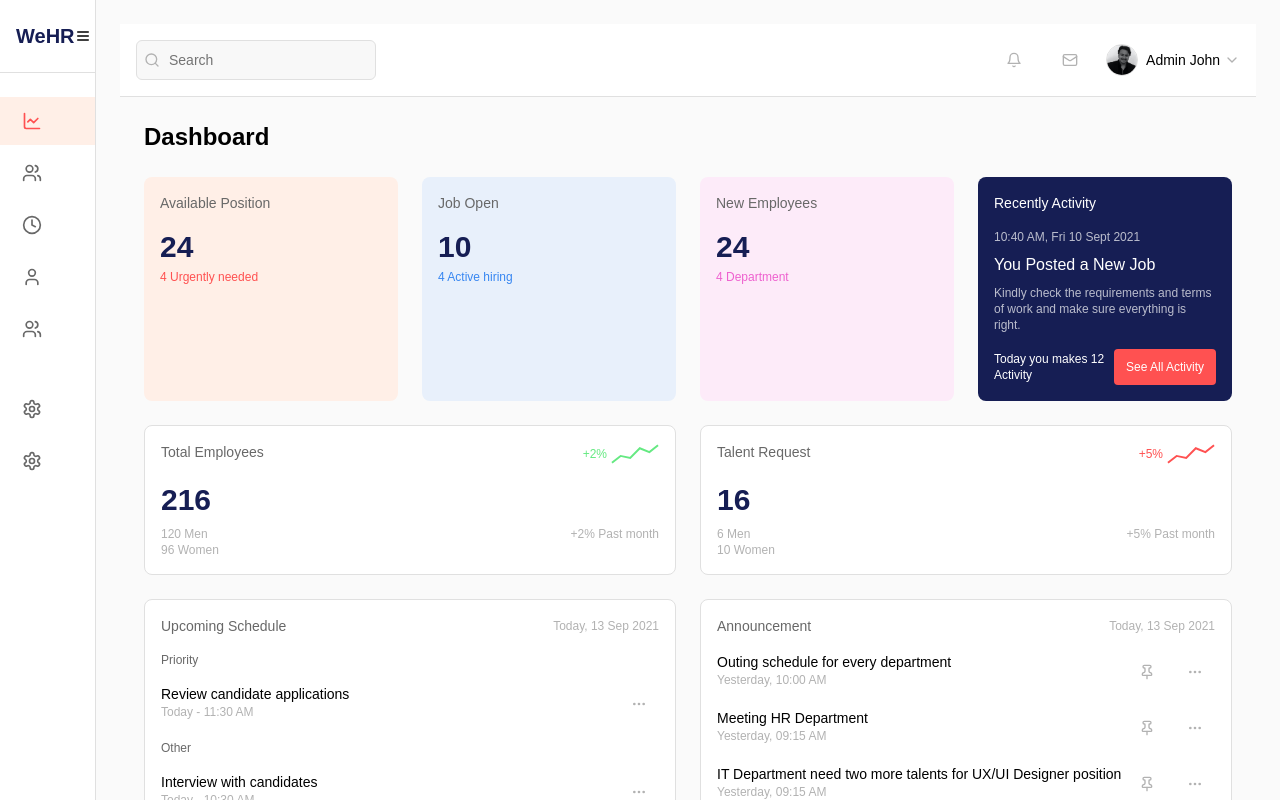
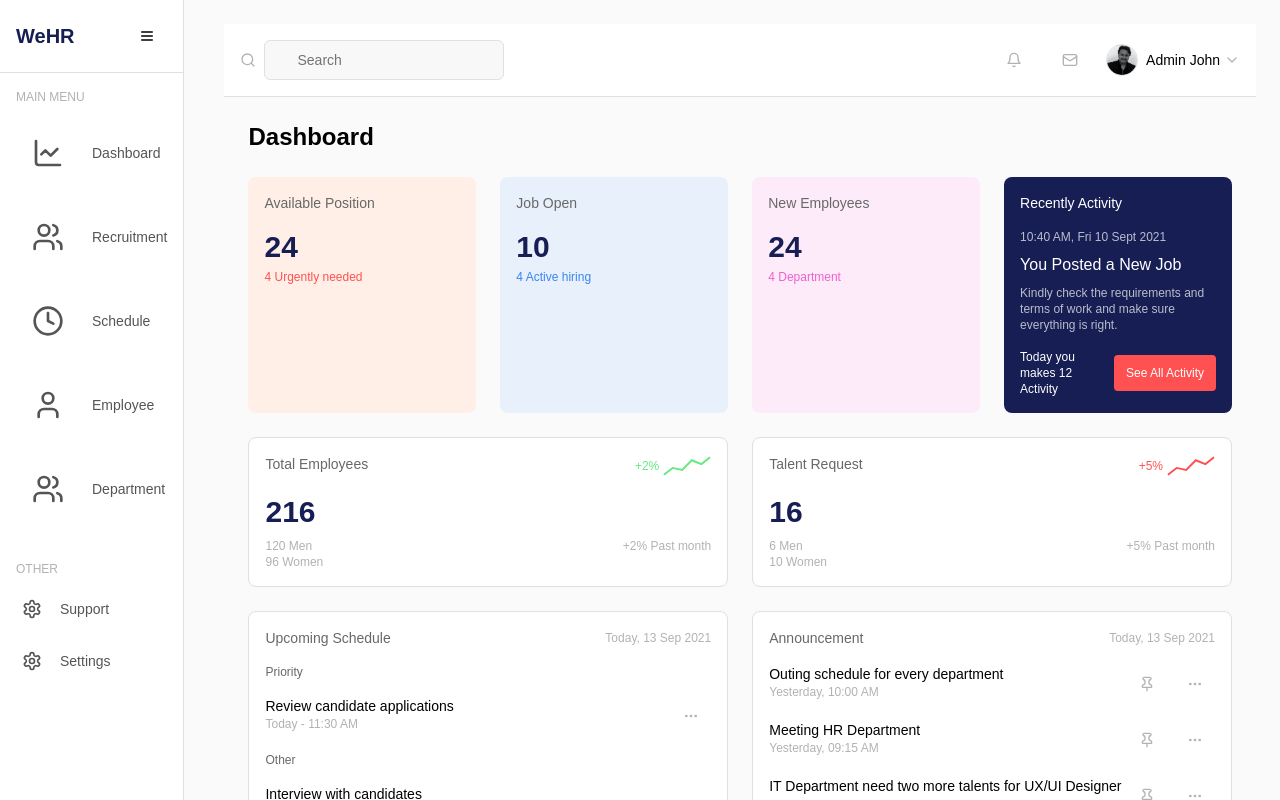
Before and after one commit to Atharvshukla/DiGiLABS-Assignment-, a Next.js app: page / in a window 1280 px wide. Shown: the top 800 px of the page. Built offline with nearby package versions, Linux system fonts and the light colour scheme.

Commit message:
frontend Updated various updates in frontend

```diff
--- a/dashboard.tsx
+++ b/dashboard.tsx
@@ -21,17 +21,19 @@ import { Input } from "@/components/ui/input"
 import img from "@/components/image.jpg"
 
 export default function Dashboard() {
-  const [sidebarOpen, setSidebarOpen] = useState(false)
+  const [sidebarOpen, setSidebarOpen] = useState(true)
 
   return (
     <div className="flex min-h-screen bg-[#fafafa]">
       {/* Sidebar */}
       <div
-        className={`bg-white border-r border-[#e0e0e0] transition-all duration-300 ${sidebarOpen ? "w-68" : "w-24"} fixed md:relative`}
+        className={`bg-white border-r border-[#e0e0e0] transition-all duration-500 ease-in-out ${
+          sidebarOpen ? "w-68" : "w-0"
+        } fixed md:relative`}
       >
-        <div className="p-4 border-b border-[#e0e0e0] flex items-center">
+        <div className={`p-4 border-b border-[#e0e0e0] flex items-center ${sidebarOpen ? "" : "hidden md:flex"}`}>
           <h1 className="text-xl font-bold text-[#161e54]">WeHR</h1>
-          <Button variant="ghost" size="icon" className="ml-auto" onClick={() => setSidebarOpen(!sidebarOpen)}>
+          <Button variant="ghost" size="icon" className="ml-auto transition-all duration-500 ease-in-out" onClick={() => setSidebarOpen(!sidebarOpen)}>
             <Menu className="h-5 w-5" />
           </Button>
         </div>
@@ -40,37 +42,37 @@ export default function Dashboard() {
           <div className="px-4 mb-2 text-xs font-medium text-[#b2b2b2]">{sidebarOpen ? "MAIN MENU" : ""}</div>
 
           <nav className="space-y-1">
-            <a href="#" className="flex items-center px-4 py-2 text-sm font-medium text-[#ff5151] bg-[#ffefe7] hover:text-[#ff5151] hover:bg-[#ffefe7]">
-              <div className="flex items-center justify-center w-8 h-8">
-                <LineChart className="h-5 w-5" />
+            <a href="#" className={`flex items-center px-4 py-2 text-sm font-medium ${sidebarOpen ? "text-[rgb(85,85,85)] bg-transparent hover:bg-[#ffefe7]" : "hidden md:flex"}`}>
+              <div className="flex items-center justify-center w-16 h-16 hover:bg-[#ffefe7]">
+                <LineChart className="h-8 w-8" />
               </div>
               {sidebarOpen && <span className="ml-3">Dashboard</span>}
             </a>
 
-            <a href="#" className="flex items-center px-4 py-2 text-sm font-medium text-[#686868] hover:text-[#ff5151] hover:bg-[#ffefe7]">
-              <div className="flex items-center justify-center w-8 h-8">
-                <Users className="h-5 w-5" />
+            <a href="#" className={`flex items-center px-4 py-2 text-sm font-medium ${sidebarOpen ? "text-[rgb(85,85,85)] bg-transparent hover:bg-[#ffefe7]" : "hidden md:flex"}`}>
+              <div className="flex items-center justify-center w-16 h-16 hover:bg-[#ffefe7]">
+                <Users className="h-8 w-8" />
               </div>
               {sidebarOpen && <span className="ml-3">Recruitment</span>}
             </a>
 
-            <a href="#" className="flex items-center px-4 py-2 text-sm font-medium text-[#686868] hover:text-[#ff5151] hover:bg-[#ffefe7]">
-              <div className="flex items-center justify-center w-8 h-8">
-                <Clock className="h-5 w-5" />
+            <a href="#" className={`flex items-center px-4 py-2 text-sm font-medium ${sidebarOpen ? "text-[rgb(85,85,85)] bg-transparent hover:bg-[#ffefe7]" : "hidden md:flex"}`}>
+              <div className="flex items-center justify-center w-16 h-16 hover:bg-[#ffefe7]">
+                <Clock className="h-8 w-8" />
               </div>
               {sidebarOpen && <span className="ml-3">Schedule</span>}
             </a>
 
-            <a href="#" className="flex items-center px-4 py-2 text-sm font-medium text-[#686868] hover:text-[#ff5151] hover:bg-[#ffefe7]">
-              <div className="flex items-center justify-center w-8 h-8">
-                <User className="h-5 w-5" />
+            <a href="#" className={`flex items-center px-4 py-2 text-sm font-medium ${sidebarOpen ? "text-[rgb(85,85,85)] bg-transparent hover:bg-[#ffefe7]" : "hidden md:flex"}`}>
+              <div className="flex items-center justify-center w-16 h-16 hover:bg-[#ffefe7]">
+                <User className="h-8 w-8" />
               </div>
               {sidebarOpen && <span className="ml-3">Employee</span>}
             </a>
 
-            <a href="#" className="flex items-center px-4 py-2 text-sm font-medium text-[#686868] hover:text-[#ff5151] hover:bg-[#ffefe7]">
-              <div className="flex items-center justify-center w-8 h-8">
-                <Users className="h-5 w-5" />
+            <a href="#" className={`flex items-center px-4 py-2 text-sm font-medium ${sidebarOpen ? "text-[rgb(85,85,85)] bg-transparent hover:bg-[#ffefe7]" : "hidden md:flex"}`}>
+              <div className="flex items-center justify-center w-16 h-16 hover:bg-[#ffefe7]">
+                <Users className="h-8 w-8" />
               </div>
               {sidebarOpen && <span className="ml-3">Department</span>}
             </a>
@@ -79,14 +81,14 @@ export default function Dashboard() {
           <div className="mt-8 px-4 mb-2 text-xs font-medium text-[#b2b2b2]">{sidebarOpen ? "OTHER" : ""}</div>
 
           <nav className="space-y-1">
-            <a href="#" className="flex items-center px-4 py-2 text-sm font-medium text-[#686868] hover:bg-[#f8f8f8]">
+            <a href="#" className={`flex items-center px-4 py-2 text-sm font-medium ${sidebarOpen ? "text-[rgb(85,85,85)] bg-transparent hover:bg-[#ffefe7]" : "hidden md:flex"}`}>
               <div className="flex items-center justify-center w-8 h-8">
                 <Settings className="h-5 w-5" />
               </div>
               {sidebarOpen && <span className="ml-3">Support</span>}
             </a>
 
-            <a href="#" className="flex items-center px-4 py-2 text-sm font-medium text-[#686868] hover:bg-[#f8f8f8]">
+            <a href="#" className={`flex items-center px-4 py-2 text-sm font-medium ${sidebarOpen ? "text-[rgb(85,85,85)] bg-transparent hover:bg-[#ffefe7]" : "hidden md:flex"}`}>
               <div className="flex items-center justify-center w-8 h-8">
                 <Settings className="h-5 w-5" />
               </div>
@@ -97,12 +99,15 @@ export default function Dashboard() {
       </div>
 
       {/* Main Content */}
-      <div className={`flex-1 ${sidebarOpen ? "ml-68" : "ml-24"} md:ml-0 p-4 md:p-6`}>
+      <div className={`flex-1 transition-all duration-300 ${sidebarOpen ? "ml-4" : "ml-0 md:ml-20"} p-4 md:p-6`}>
         {/* Header */}
         <header className="bg-white border-b border-[#e0e0e0] p-4 flex items-center justify-between">
-          <div className="relative w-full md:w-60">
-            <Search className="absolute left-2 top-1/2 transform -translate-y-1/2 h-4 w-4 text-[#b2b2b2]" />
-            <Input placeholder="Search" className="pl-8 border-[#e0e0e0] bg-[#f8f8f8] focus:ring-[#3786f1]" />
+          <Button variant="ghost" size="icon" className="md:hidden" onClick={() => setSidebarOpen(!sidebarOpen)}>
+            <Menu className="h-5 w-5" />
+          </Button>
+          <div className="flex items-center space-x-2">
+            <Search className="h-4 w-4 text-[#b2b2b2]" />
+            <Input placeholder="Search" className="w-32 md:w-60 pl-8 border-[#e0e0e0] bg-[#f8f8f8] focus:ring-[#3786f1]" />
           </div>
 
           <div className="flex items-center space-x-4">
```
